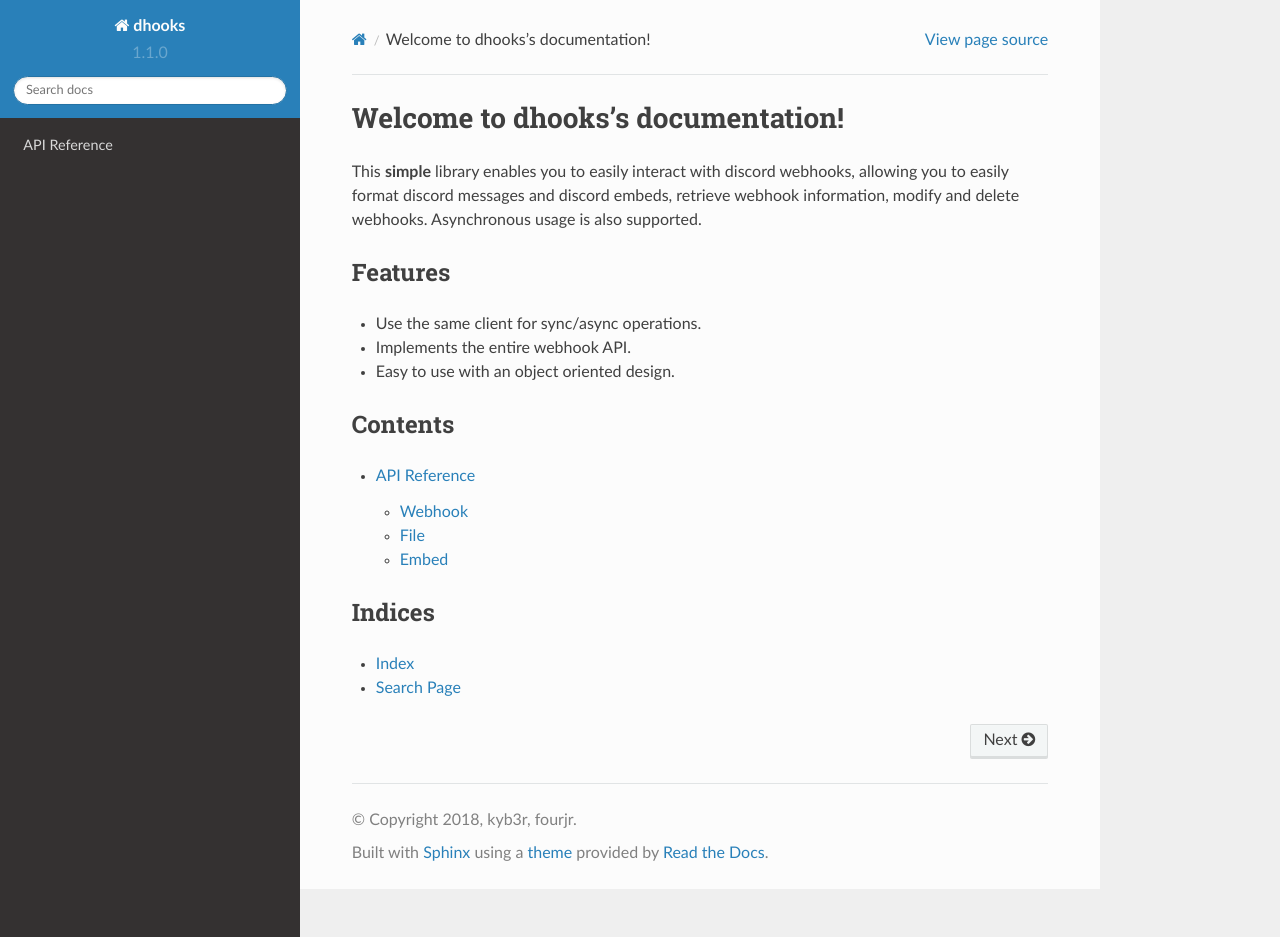
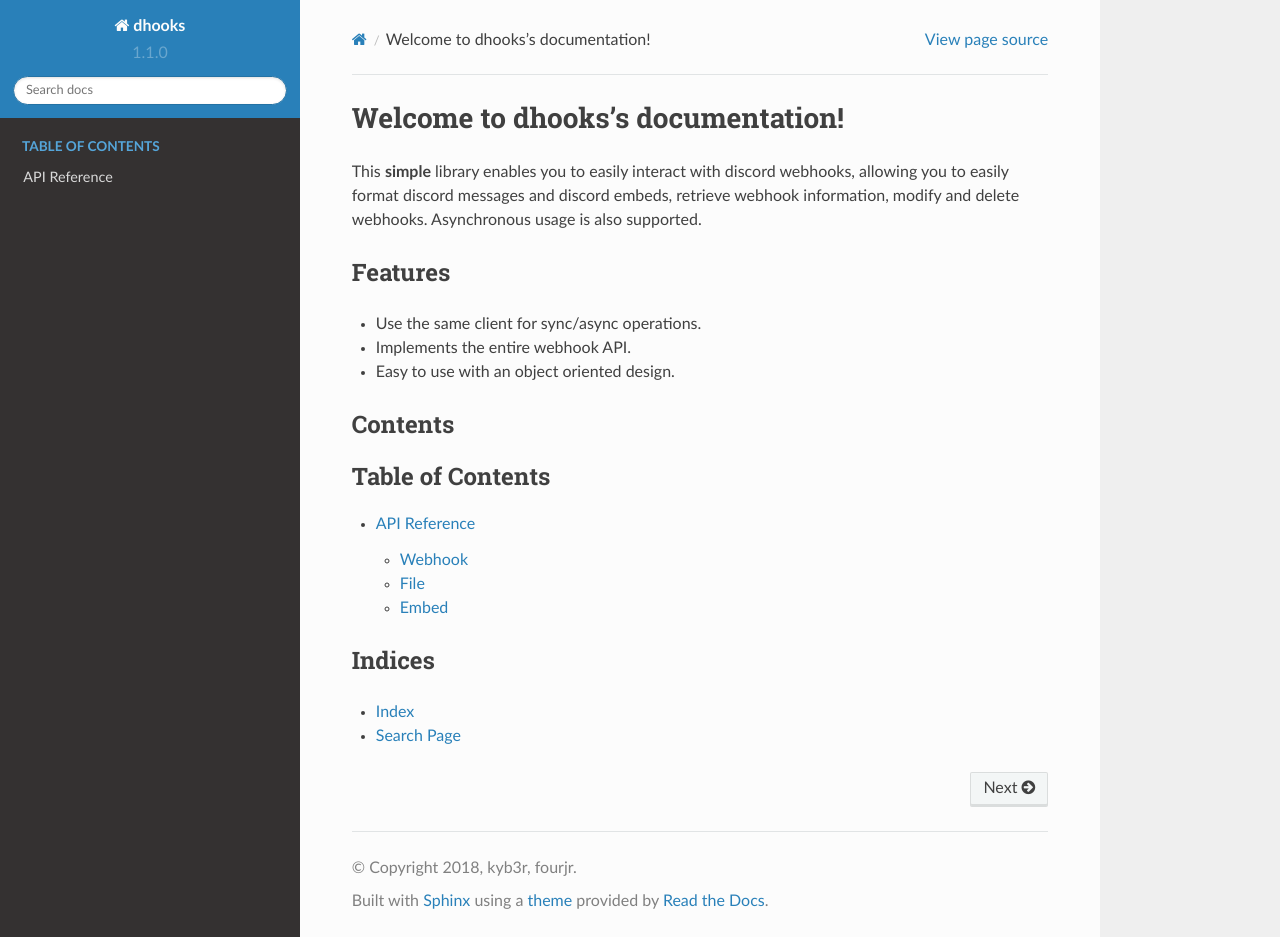
Before and after one commit to kyb3r/dhooks, a Sphinx documentation site: the page built from docs/index.rst, in a window 1280 px wide and 937 px high. Built offline with Sphinx 7.4.7 and the Read the Docs theme 2.0.0, drawn with Linux system fonts in a browser that asks for light colours.

Commit message:
Doc changes

```diff
--- a/docs/conf.py
+++ b/docs/conf.py
@@ -12,6 +12,11 @@
 # add these directories to sys.path here. If the directory is relative to the
 # documentation root, use os.path.abspath to make it absolute, like shown here.
 #
+import os
+import sys
+
+sys.path.insert(0, os.path.split(os.path.dirname(
+    os.path.abspath(__file__)))[0])
 
 # -- Project information -----------------------------------------------------
 
@@ -23,7 +28,6 @@ author = 'kyb3r, fourjr'
 version = '1.1.0'
 # The full version, including alpha/beta/rc tags
 release = '1.1.0'
-
 
 # -- General configuration ---------------------------------------------------
 
@@ -71,7 +75,6 @@ exclude_patterns = ['_build', 'Thumbs.db', '.DS_Store']
 # The name of the Pygments (syntax highlighting) style to use.
 pygments_style = None
 
-
 # -- Options for HTML output -------------------------------------------------
 
 # The theme to use for HTML and HTML Help pages.  See the documentation for
@@ -99,13 +102,17 @@ html_static_path = ['_static']
 # 'searchbox.html']``.
 #
 # html_sidebars = {}
-
+html_theme_options = {
+    'style_external_links': True,
+    # Toc options
+    'navigation_depth': 4,
+    'titles_only': False
+}
 
 # -- Options for HTMLHelp output ---------------------------------------------
 
 # Output file base name for HTML help builder.
 htmlhelp_basename = 'dhooksdoc'
-
 
 # -- Options for LaTeX output ------------------------------------------------
 
@@ -135,7 +142,6 @@ latex_documents = [
      'kyb3r, fourjr', 'manual'),
 ]
 
-
 # -- Options for manual page output ------------------------------------------
 
 # One entry per manual page. List of tuples
@@ -144,7 +150,6 @@ man_pages = [
     (master_doc, 'dhooks', 'dhooks Documentation',
      [author], 1)
 ]
-
 
 # -- Options for Texinfo output ----------------------------------------------
 
@@ -156,7 +161,6 @@ texinfo_documents = [
      author, 'dhooks', 'Interact with discord webhooks using python.',
      'Miscellaneous'),
 ]
-
 
 # -- Options for Epub output -------------------------------------------------
 
@@ -175,15 +179,16 @@ epub_title = project
 # A list of files that should not be packed into the epub file.
 epub_exclude_files = ['search.html']
 
-
 # -- Extension configuration -------------------------------------------------
 
 # -- Options for intersphinx extension ---------------------------------------
 
 # Example configuration for intersphinx: refer to the Python standard library.
-intersphinx_mapping = {'python': ('https://docs.python.org/3', None),
-                       'requests':
-                           ('http://docs.python-requests.org/en/master/',
-                            None),
-                       'aiohttp':
-                           ('https://aiohttp.readthedocs.io/en/stable/', None)}
+intersphinx_mapping = {
+    'python':
+        ('https://docs.python.org/3', None),
+    'requests':
+        ('http://docs.python-requests.org/en/master/', None),
+    'aiohttp':
+        ('https://aiohttp.readthedocs.io/en/stable/', None)
+}
--- a/docs/index.rst
+++ b/docs/index.rst
@@ -17,6 +17,7 @@ Contents
 ~~~~~~~~
 
 .. toctree::
+   :caption: Table of Contents
    :maxdepth: 3
 
    api
```
